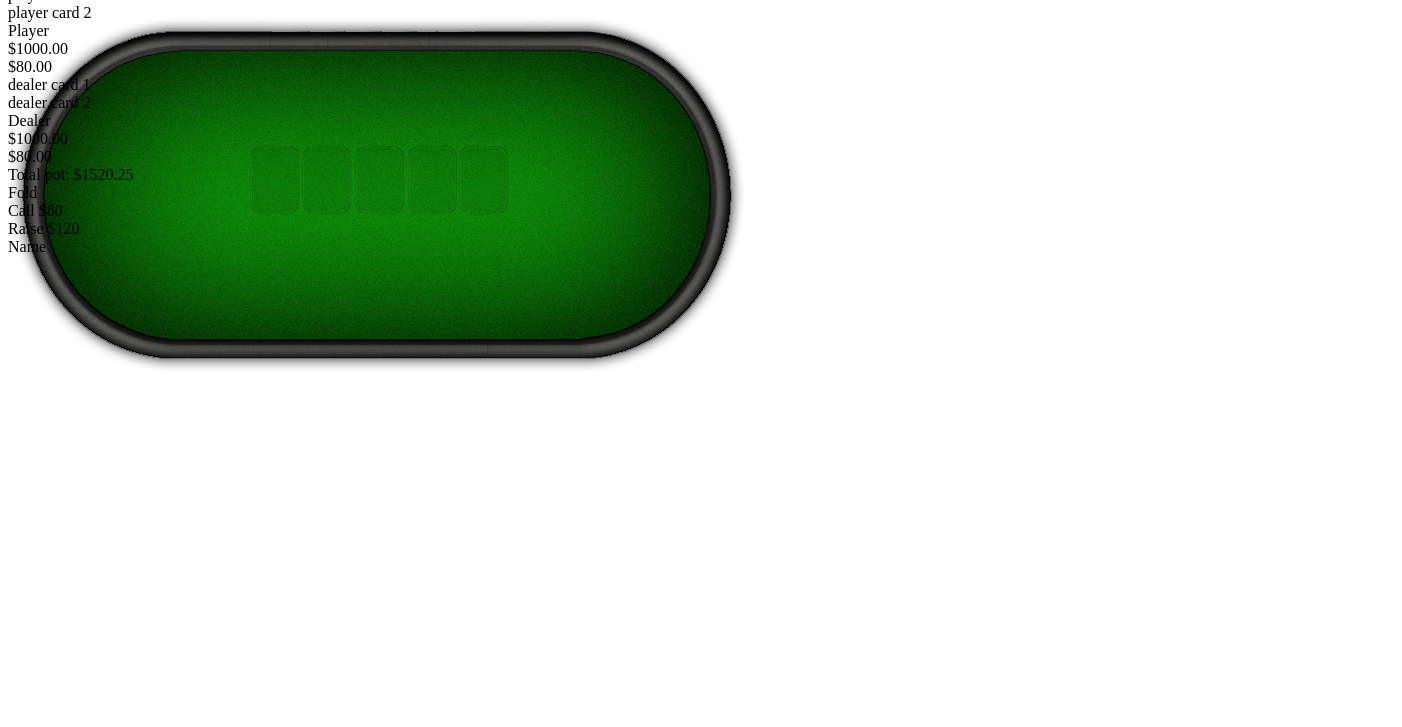
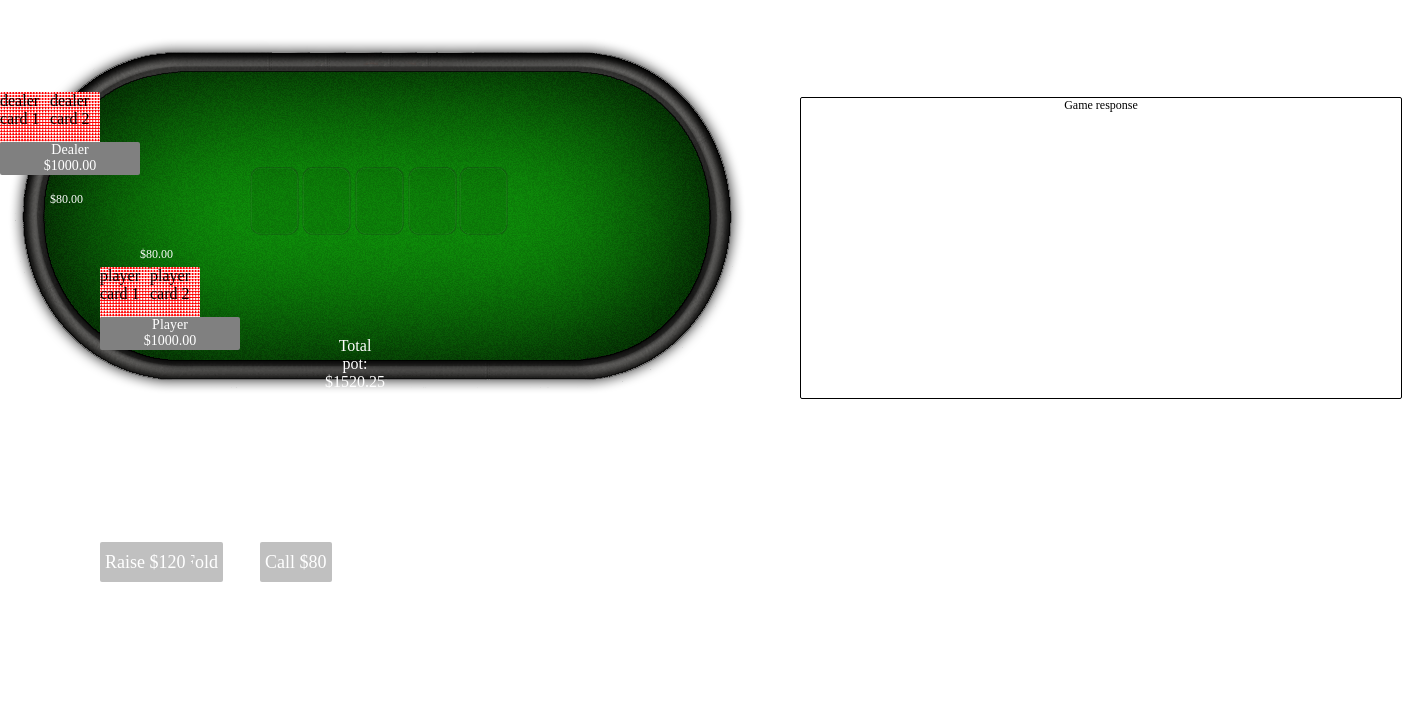
Before and after one commit to LordSnoosh/blackjack, a plain HTML site: page index.html in a window 1280 px wide. Shown: the part 73-800 px from the top of the page, 1402 px wide, since content can reach past the window. Drawn offline with nearby package versions, Linux system fonts and the light colour scheme; a script that the page names is missing.

Commit message:
css styling

```diff
--- a/css/main.css
+++ b/css/main.css
@@ -1,55 +1,175 @@
 .poker-table {
-    background-image: url('/images/poker_table.png');
+    background-image: url('../images/poker_table.png');
     background-repeat: no-repeat;
     height: 411px;
     width: 745px;
 }
 
-h1 {
-    font-family: Garamond, Baskerville, Baskerville Old Face, Hoefler Text, Times New Roman, serif;
-    font-size: 24px;
-    font-style: normal;
-    font-variant: normal;
-    font-weight: 500;
-    line-height: 26.4px;
+.seat {
+    height: 150px;
+    position: absolute;
+    width: 150px;
 }
-h2 {
-    font-family: Garamond, Baskerville, Baskerville Old Face, Hoefler Text, Times New Roman, serif;
+
+#button {
+    background-image: url('../images/dealerbutton.png');
+    background-repeat: no-repeat;
+    background-size: 100%;
+    height: 19px;
+    position: absolute;
+    width: 24px;
+}
+
+.name-chips {
+    background-color: gray;
+    border-radius: 2px;
+    color: white;
+    font-size: 14px;
+    height: 33px;
+    position: absolute;
+    text-align: center;
+    top: 50px;
+    width: 140px;
+}
+
+.player-name {
+    width: 100%;
+}
+
+.chips {
+}
+
+.card {
+    background-image: url('../images/cardback.gif');
+    background-size: 100%;
+    border-radius: 2px;
+    height: 73px;
+    width: 50px;
+}
+
+.holecards {
+    float: left;
+    height: 73px;
+    left: 20;
+    position: absolute;
+    top: 0;
+    width: 102px;
+}
+
+.holecard1 {
+    left: 0;
+    position: absolute;
+    top: 0;
+}
+
+.holecard2 {
+    left: 50px;
+    position: absolute;
+    top: 0;
+}
+
+.bet {
+    color: white;
+    font-size: 12px;
+    left: 0;
+    position: absolute;
+    top: 0;
+}
+
+#seat0 {
+    left: 100px;
+    top:  340px;
+}
+.seat0-button {
+    left: 225px;
+    top:  410px;
+}
+#seat0 .bet {
+    left: 40px;
+    top: -20px;
+}
+
+#seat1 {
+    left:  0px;
+    top: 165px;
+}
+.seat1-button {
+    left: 125px;
+    top:  235px;
+}
+#seat1 .bet {
+    left: 50px;
+    top: 100px;
+}
+
+#board {
+    left: 250px;
+    position: absolute;
+    top:  168px;
+}
+
+#pot {
+    color: white;
+    font-size: 16px;
+    left: 325px;
+    position: absolute;
+    text-align: center;
+    top: 245px;
+}
+
+#action-options {
+    height: 100px;
+    left: 100px;
+    position: absolute;
+    top: 450px;
+    width: 500px;
+}
+
+.action-button {
+    background-color: silver;
+    border-radius: 2px;
+    color: white;
+    cursor: pointer;
     font-size: 18px;
-    font-style: normal;
-    font-variant: normal;
-    font-weight: 500;
-    line-height: 20px;
+    height: 30px;
+    left: 0;
+    padding: 10px 5px 0 5px;
+    position: absolute;
+    top: 0;
 }
-h3 {
-    font-family: Garamond, Baskerville, Baskerville Old Face, Hoefler Text, Times New Roman, serif;
-    font-size: 14px;
-    font-style: normal;
-    font-variant: normal;
-    font-weight: 500;
-    line-height: 15.4px;
+
+
+#name-button {
 }
-p {
-    font-family: Garamond, Baskerville, Baskerville Old Face, Hoefler Text, Times New Roman, serif;
-    font-size: 14px;
-    font-style: normal;
-    font-variant: normal;
-    font-weight: 400;
-    line-height: 20px;
+
+#game-response {
+    border-color: black;
+    border-radius: 2px;
+    border-style: solid;
+    border-width: 1px;
+    color: black;
+    font-size: 12px;
+    height: 300px;
+    left: 800px;
+    position: absolute;
+    text-align: center;
+    top: 5px;
+    width: 600px;
 }
-blockquote {
-    font-family: Garamond, Baskerville, Baskerville Old Face, Hoefler Text, Times New Roman, serif;
-    font-size: 21px;
-    font-style: normal;
-    font-variant: normal;
-    font-weight: 400;
-    line-height: 30px;
+
+.response-normal {
+    background-color: #FFFFFF;
 }
-pre {
-    font-family: Garamond, Baskerville, Baskerville Old Face, Hoefler Text, Times New Roman, serif;
-    font-size: 13px;
-    font-style: normal;
-    font-variant: normal;
-    font-weight: 400;
-    line-height: 18.5667px;
+
+
+.response-warning {
+    background-color: #FF0000;
 }
+
+#stay-button {
+    left: 80px;
+}
+
+#hit-button {
+    left: 160px;
+}
--- a/index.html
+++ b/index.html
@@ -14,15 +14,15 @@
     <script defer src="js/app.js"></script>
     <style></style>
     </head>
-<body onload="parent.init()">
+<!-- <body onload="parent.init()"> -->
 
     <h1>Shotgun Sabacc</h1>
 
 <div id="poker_table" class="poker-table" data-uid="">
-    <div id='player-seat' class="seat">
-        <div class="card-holder">
-        <div class="card-holder1">player card 1</div>
-        <div class="card-holder2">player card 2</div>
+    <div id="seat0" class="seat">
+        <div class="holecards">
+        <div class="card holecard1">player card 1</div>
+        <div class="card holecard2">player card 2</div>
     </div>
     <div class="name-chips">
         <div class="player-name">Player</div>
@@ -31,24 +31,15 @@
     <div class="bet">$80.00</div>
 </div>
 
-<div id="dealer-seat" class="seat">
-    <div class="card-holder">
+<div id="seat1" class="seat">
+    <div class="holecards">
         <div class="card holecard1">dealer card 1</div>
         <div class="card holecard2">dealer card 2</div>
-    </div>
     <div class="name-chips">
         <div class="player-name">Dealer</div>
         <div class="chips">$1000.00</div>
     </div>
     <div class="bet">$80.00</div>
-</div>
-
-<div id="board">
-    <div id="flop1" class="card boardcard"></div>
-    <div id="flop2" class="card boardcard"></div>
-    <div id="flop3" class="card boardcard"></div>
-    <!-- <div id="turn" class="card boardcard"></div>
-    <div id="river" class="card boardcard"></div> -->
 </div>
 
 <div id="pot">
@@ -57,14 +48,12 @@
 </div>
 
 <div id="action-options">
-    <div id="fold-button" class="action-button">Fold</div>
-    <div id="call-button" class="action-button">Call $80</div>
-    <div id="raise-button" class="action-button">Raise $120</div>
+    <div id="stay-button" class="action-button">Fold</div>
+    <div id="hit-button" class="action-button">Call $80</div>
+    <div id="split-button" class="action-button">Raise $120</div>
 </div>
 
-<div id="setup-options">
-    <div id="name-button" class="setup-button">Name</div>
-    </div>
+<div id="game-response" class="response-normal">Game response</div>
 
 </body>
 </html>
```
